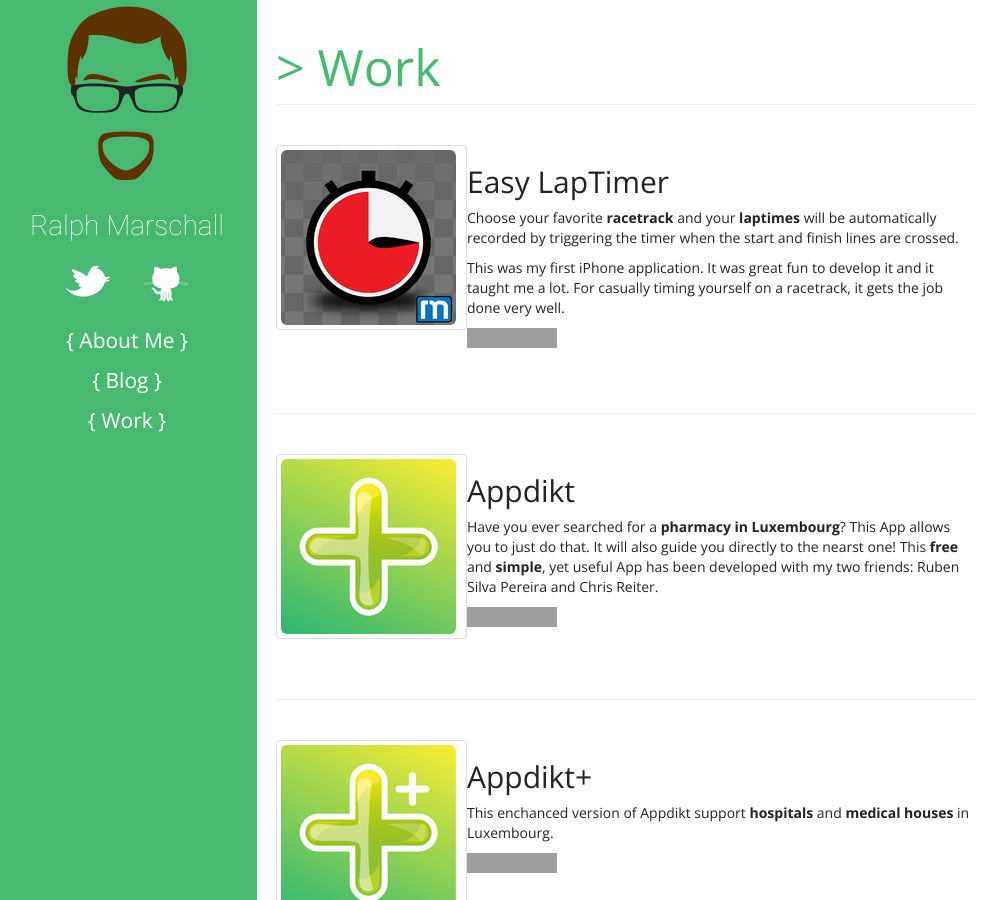
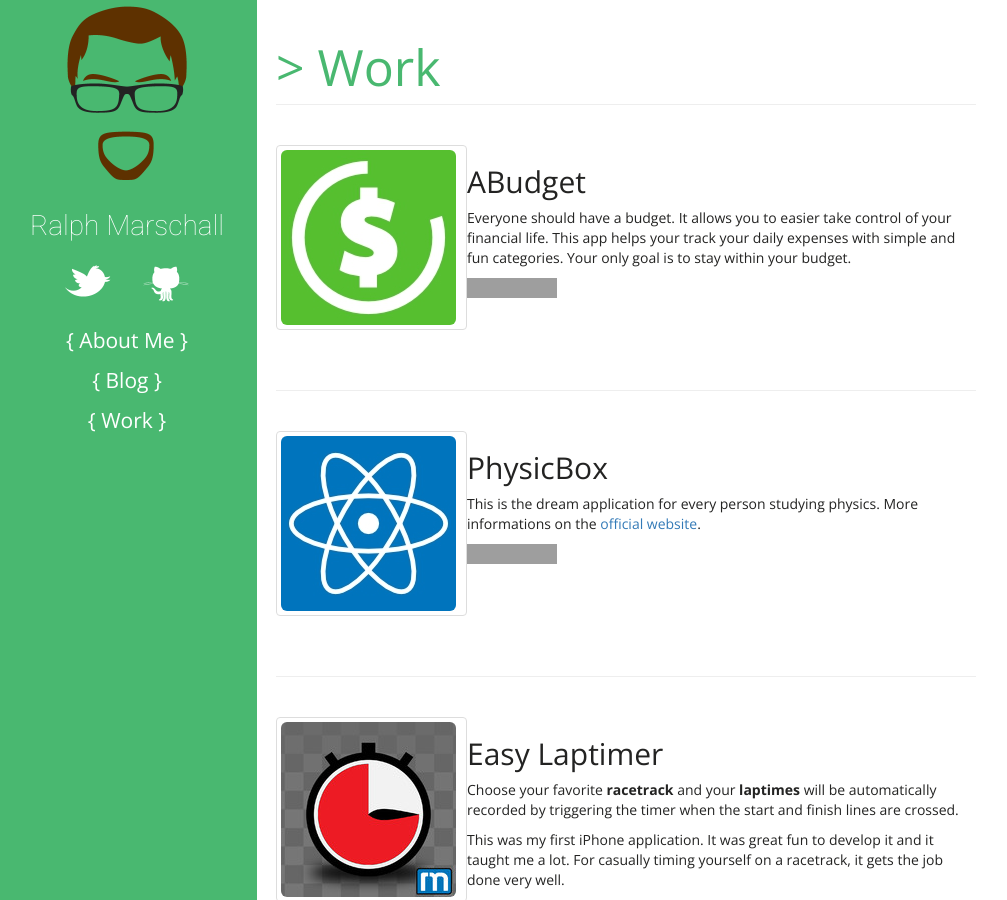
Before and after one commit to Ra1phM/Ra1phM.github.io, a Jekyll site: the page built from work/index.html, in a window 1280 px wide and 900 px high. Shown: the whole window, without its empty margins (3-1010 px from the left). Built offline with Jekyll 4.4.1, drawn with Linux system fonts in a browser that asks for light colours; nearby versions of some CDN libraries; grey boxes are pictures that could not be loaded.

Commit message:
Update Budget App name

```diff
--- a/_data/apps.yml
+++ b/_data/apps.yml
@@ -1,4 +1,21 @@
--   name: 'Easy LapTimer'
+-   name: 'ABudget'
+    icon: 'budgetone_icon.jpg'
+    itunes-link: 'https://itunes.apple.com/lu/app/abudget/id916818592?mt=8'
+    featured: true
+    description: |
+        Everyone should have a budget. It allows you to easier take control of your financial life.
+        This app helps your track your daily expenses with simple and fun categories.
+        Your only goal is to stay within your budget.
+
+-   name: 'PhysicBox'
+    icon: 'physicbox_icon.jpg'
+    itunes-link: 'https://itunes.apple.com/lu/app/physicbox/id918492603?mt=8'
+    featured: true
+    description: |
+        This is the dream application for every person studying physics.
+        More informations on the <a href="http://physic-box.com" target="_blank">official website</a>.
+
+-   name: 'Easy Laptimer'
     icon: 'easylaptimer_icon.jpg'
     itunes-link: 'https://itunes.apple.com/lu/app/easy-laptimer/id562558990?mt=8'
     featured: true
```
Also changed, not shown: img/apps/budgetone_icon.jpg (added), img/apps/physicbox_icon.jpg (added).
